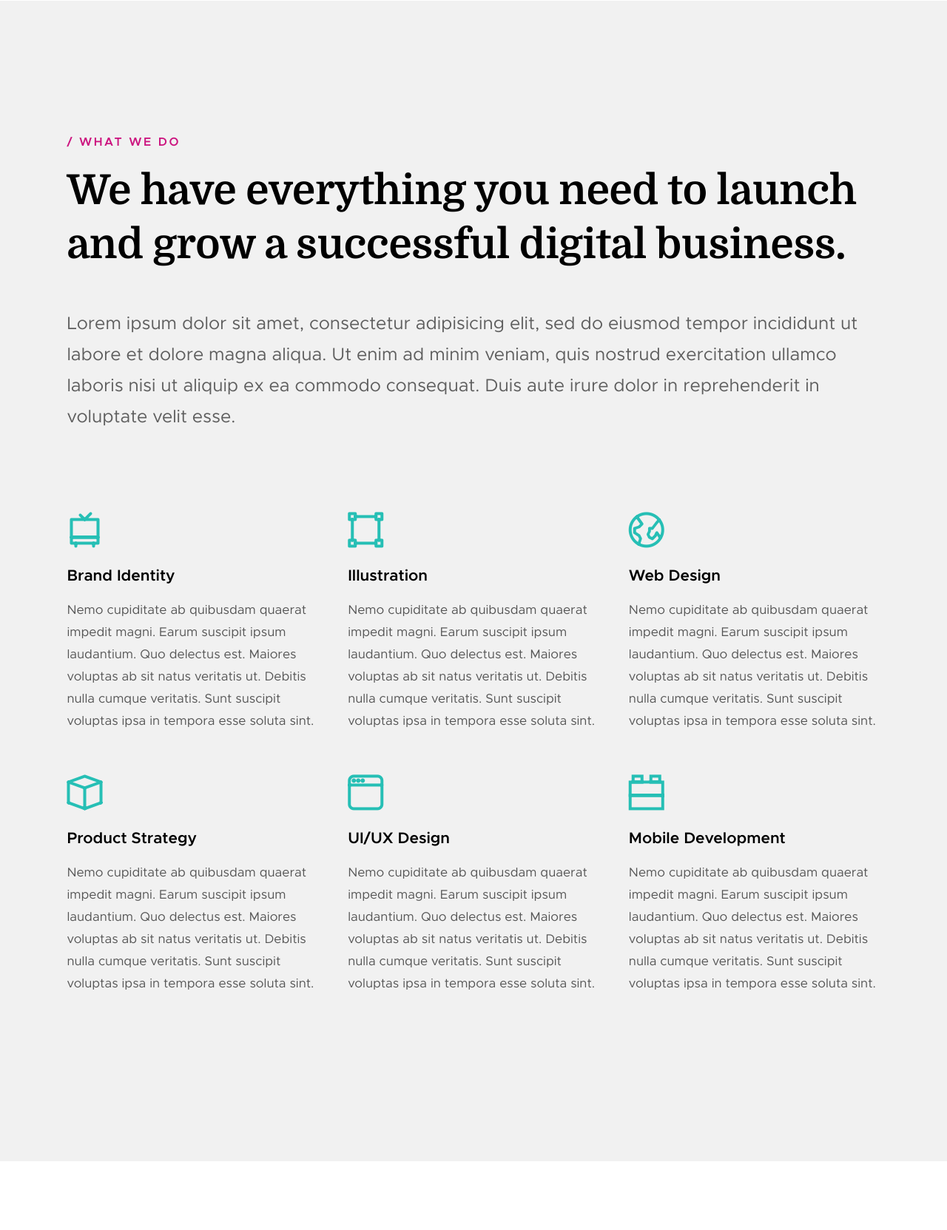
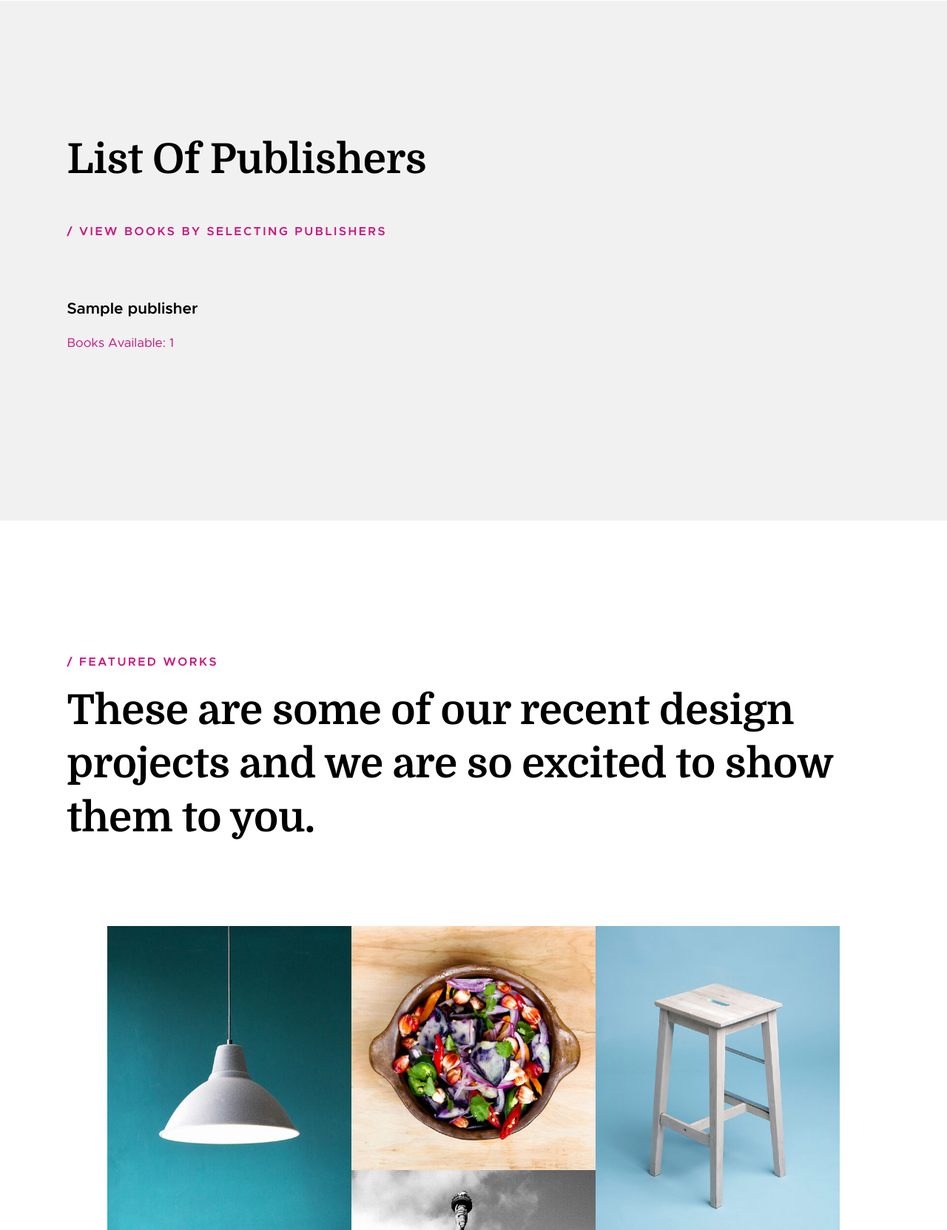
Before and after one commit to shraddhabang/Online-Book-Store, a PHP site: page / in a window 1280 px wide. Shown: the part 1856-3519 px from the top of the page at 74% size. Run offline with PHP 8.4, Linux system fonts and the light colour scheme; tables that the repository leaves empty or names only in its code hold one stand-in row (values such as "Sample post"); some web fonts are replaced.

Commit message:
Adding UI for Publishers and fetching list publishers from DB logic

```diff
--- a/template/header.php
+++ b/template/header.php
@@ -201,103 +201,99 @@
 
     <!-- services
     ================================================== -->
+
+    <?php
+        require_once "./functions/database_functions.php";
+        $conn = db_connect();
+
+        $query = "SELECT * FROM publisher ORDER BY publisherid";
+        $result = mysqli_query($conn, $query);
+        if(!$result){
+    ?>
+        <div class="row section-header" data-aos="fade-up">
+          <div class="col-full">
+              <h1 class="display-1">List Of Publishers</h1>
+              <h3 class="subhead">View books by selecting publishers</h3>
+          </div>
+        </div> <!-- end section-header -->
+    <?php
+          exit;
+        }
+        if(mysqli_num_rows($result) == 0){
+          echo "Empty publisher ! Something wrong! check again";
+          exit;
+        }
+    ?>
     <section id='services' class="s-services light-gray">
+        <?php
+            require_once "./functions/database_functions.php";
+            $conn = db_connect();
+
+            $query = "SELECT * FROM publisher ORDER BY publisherid";
+            $result = mysqli_query($conn, $query);
+            if(!$result){
+        ?>
+            <div class="row section-header" data-aos="fade-up">
+              <div class="col-full">
+                  <h1 class="display-1">Something went wrong. Cant connect to DB</h1>
+              </div>
+            </div> <!-- end section-header -->
+        <?php
+              exit;
+            }
+            if(mysqli_num_rows($result) == 0){
+        ?>
+            <div class="row section-header" data-aos="fade-up">
+              <div class="col-full">
+                  <h1 class="display-1">Empty publisher ! Something wrong! check again</h1>
+              </div>
+            </div> <!-- end section-header -->
+        <?php
+              exit;
+            }
+        ?>
 
         <div class="row section-header" data-aos="fade-up">
             <div class="col-full">
-                <h3 class="subhead">What We Do</h3>
-                <h1 class="display-1">We have everything you need to launch and grow a successful digital business.</h1>
+                <h1 class="display-1">List Of Publishers</h1>
+                <h3 class="subhead">View books by selecting publishers</h3>
             </div>
         </div> <!-- end section-header -->
 
-        <div class="row" data-aos="fade-up">
+        <div class="row services-list block-1-3 block-m-1-2 block-tab-full">
+          <?php
+            while($row = mysqli_fetch_assoc($result)){
+            $count = 0;
+            $query = "SELECT publisherid FROM books";
+            $result2 = mysqli_query($conn, $query);
+            if(!$result2){
+          ?>
+            <div class="row section-header" data-aos="fade-up">
               <div class="col-full">
-                <p class="lead">
-                Lorem ipsum dolor sit amet, consectetur adipisicing elit, sed do eiusmod tempor incididunt ut labore et dolore magna aliqua. Ut enim ad minim veniam, quis nostrud exercitation ullamco laboris nisi ut aliquip ex ea commodo consequat. Duis aute irure dolor in reprehenderit in voluptate velit esse.
-                </p>
+                  <h1 class="display-1">Something went wrong. Cant connect to DB</h1>
               </div>
-        </div> <!-- end about-desc -->
-
-        <div class="row services-list block-1-3 block-m-1-2 block-tab-full">
-
+            </div> <!-- end section-header -->
+          <?php
+                exit;
+            }
+            while ($pubInBook = mysqli_fetch_assoc($result2)){
+              if($pubInBook['publisherid'] == $row['publisherid']){
+                $count++;
+              }
+            }
+        ?>
+          <a href="bookPerPub.php?pubid=<?php echo $row['publisherid']; ?>">
             <div class="col-block service-item " data-aos="fade-up">
-                <div class="service-icon service-icon--brand-identity">
-                    <i class="icon-tv"></i>
-                </div>
                   <div class="service-text">
-                    <h3 class="h4">Brand Identity</h3>
-                    <p>Nemo cupiditate ab quibusdam quaerat impedit magni. Earum suscipit ipsum laudantium.
-                    Quo delectus est. Maiores voluptas ab sit natus veritatis ut. Debitis nulla cumque veritatis.
-                    Sunt suscipit voluptas ipsa in tempora esse soluta sint.
+                      <h3 class="h4"><?php echo $row['publisher_name']; ?></h3>
+                      <p>Books Available: <?php echo $count; ?>
                       </p>
                   </div>
             </div>
+          </a>
 
-            <div class="col-block service-item" data-aos="fade-up">
-                <div class="service-icon  service-icon--illustration">
-                    <i class="icon-group"></i>
-                </div>
-                <div class="service-text">
-                    <h3 class="h4">Illustration</h3>
-                    <p>Nemo cupiditate ab quibusdam quaerat impedit magni. Earum suscipit ipsum laudantium.
-                    Quo delectus est. Maiores voluptas ab sit natus veritatis ut. Debitis nulla cumque veritatis.
-                    Sunt suscipit voluptas ipsa in tempora esse soluta sint.
-                    </p>
-                </div>
-            </div>
-
-            <div class="col-block service-item" data-aos="fade-up">
-                <div class="service-icon  service-icon--web-design">
-                    <i class="icon-earth"></i>
-                </div>
-                <div class="service-text">
-                    <h3 class="h4">Web Design</h3>
-                    <p>Nemo cupiditate ab quibusdam quaerat impedit magni. Earum suscipit ipsum laudantium.
-                    Quo delectus est. Maiores voluptas ab sit natus veritatis ut. Debitis nulla cumque veritatis.
-                    Sunt suscipit voluptas ipsa in tempora esse soluta sint.
-                    </p>
-                </div>
-            </div>
-
-            <div class="col-block service-item" data-aos="fade-up">
-                <div class="service-icon service-icon--product-strategy">
-                    <i class="icon-cube"></i>
-                </div>
-                <div class="service-text">
-                    <h3 class="h4">Product Strategy</h3>
-                    <p>Nemo cupiditate ab quibusdam quaerat impedit magni. Earum suscipit ipsum laudantium.
-                    Quo delectus est. Maiores voluptas ab sit natus veritatis ut. Debitis nulla cumque veritatis.
-                    Sunt suscipit voluptas ipsa in tempora esse soluta sint.
-                    </p>
-                </div>
-            </div>
-
-            <div class="col-block service-item" data-aos="fade-up">
-                <div class="service-icon  service-icon--ui-design">
-                    <i class="icon-window"></i>
-                </div>
-                <div class="service-text">
-                    <h3 class="h4">UI/UX Design</h3>
-                    <p>Nemo cupiditate ab quibusdam quaerat impedit magni. Earum suscipit ipsum laudantium.
-                    Quo delectus est. Maiores voluptas ab sit natus veritatis ut. Debitis nulla cumque veritatis.
-                    Sunt suscipit voluptas ipsa in tempora esse soluta sint.
-                    </p>
-                </div>
-            </div>
-
-            <div class="col-block service-item" data-aos="fade-up">
-                <div class="service-icon service-icon--mobile-dev">
-                    <i class="icon-lego-block"></i>
-                </div>
-                <div class="service-text">
-                    <h3 class="h4">Mobile Development</h3>
-                    <p>Nemo cupiditate ab quibusdam quaerat impedit magni. Earum suscipit ipsum laudantium.
-                    Quo delectus est. Maiores voluptas ab sit natus veritatis ut. Debitis nulla cumque veritatis.
-                    Sunt suscipit voluptas ipsa in tempora esse soluta sint.
-                    </p>
-                </div>
-            </div>
-
+        <?php }
+        ?>
       </div> <!-- end services-list -->
 
     </section> <!-- end s-services -->
```
Lines whose indentation alone changed are shown as unchanged.
